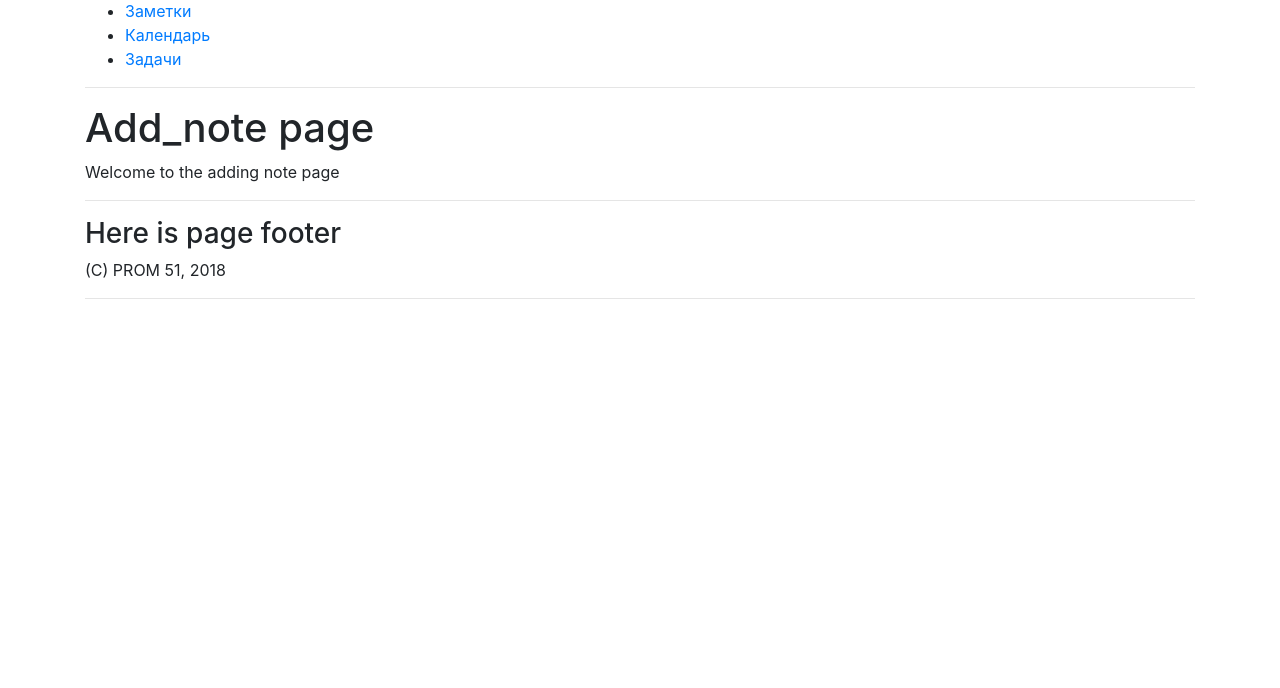
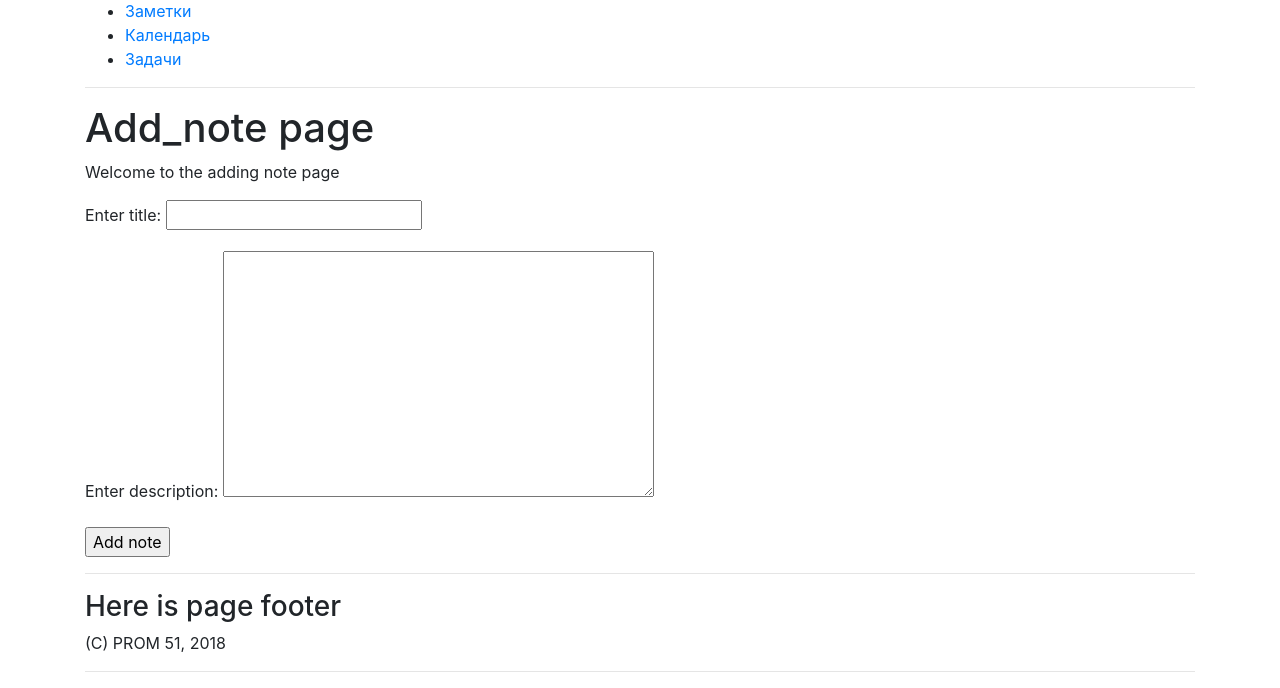
Before and after one commit to ilozur/web-organizer, a Django app: page /notes/add in a window 1280 px wide. Shown: the part 140-828 px from the top of the page. Before the commit the page ends 439 px from the top, so only its background shows below. Run offline with Django 3.2, Linux system fonts and the light colour scheme; parts of the project's set-up code (start-up, migrations or seed data) failed here and were passed over; some libraries are stand-ins or nearby versions.

Commit message:
Created simple working Interface of adding note without wysiwing

```diff
--- /dev/null
+++ b/notes/forms.py
@@ -0,0 +1,6 @@
+from django import forms
+
+
+class AddNoteForm(forms.Form):
+    title = forms.CharField(label='Enter title', max_length=200)
+    data = forms.CharField(label='Enter description', max_length=400, widget=forms.Textarea)
--- a/notes/views.py
+++ b/notes/views.py
@@ -1,6 +1,12 @@
+from django.http import HttpResponseRedirect
 from django.shortcuts import render
+from notes.forms import AddNoteForm
+from notes.models import Notes
+
 
 def index(request):
+    for i in Notes.objects.all():
+        print(i.name, i.data)
     context = {
         'title': "Notes index page",
         'header': "Notes index page header",
@@ -8,7 +14,15 @@ def index(request):
     return render(request, "notes/index.html", context)
 
 def add_note(request):
-    context = {
-        'header': "Add_note page"
-    }
-    return render(request, "notes/add_note.html", context)
+    if request.POST:
+        form = AddNoteForm(request.POST)
+        tmp_note = Notes(name=form.data['title'], data=form.data['data'])
+        tmp_note.save()
+        return HttpResponseRedirect('/notes')
+    else:
+        context = {
+            'header': "Add_note page"
+        }
+        form = AddNoteForm()
+        context['form'] = form
+        return render(request, "notes/add_note.html", context)
--- a/templates/notes/add_note.html
+++ b/templates/notes/add_note.html
@@ -3,4 +3,9 @@
 {% block content %}
     <h1>{{ header }}</h1>
     <p>Welcome to the adding note page</p>
+    <form action="" method="post">
+        {% csrf_token %}
+        {{ form.as_p }}
+        <input type="submit" value="Add note" />
+    </form>
 {% endblock %}
```
